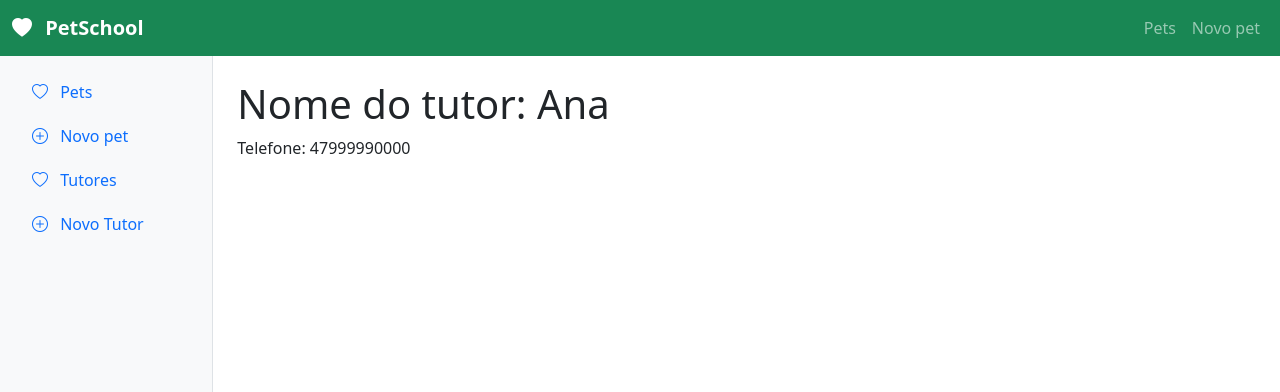
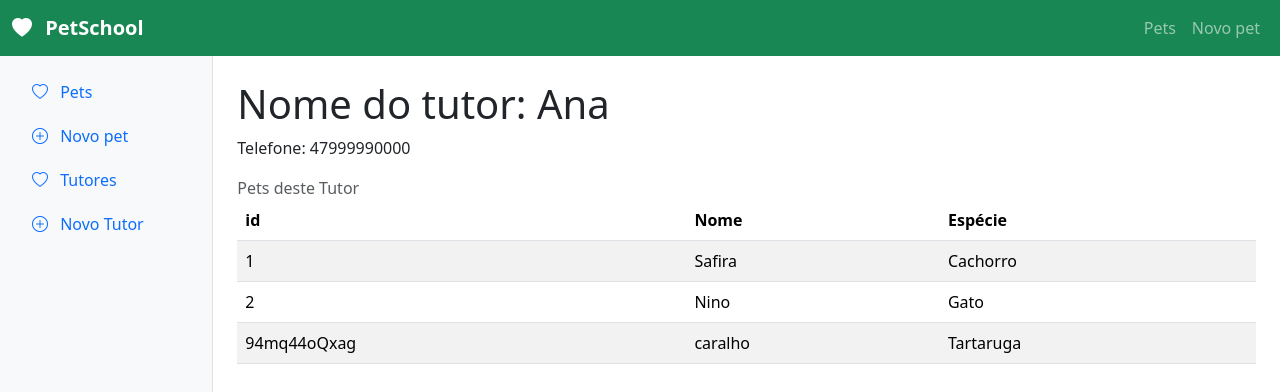
Before and after one commit to kellermannclara/hotel-bom-pra-cachorro, a Vue app: page /tutores/1 in a window 1280 px wide. Shown: the top 392 px of the page. Built offline with nearby package versions, Linux system fonts and the light colour scheme; data requests are answered from the project's data file.

Commit message:
t aaprecendo os pets dos tutpores

```diff
--- a/db.json
+++ b/db.json
@@ -9,6 +9,11 @@
       "id": "2",
       "nome": "Carlos",
       "telefone": "47988880000"
+    },
+    {
+      "nome": "VAISEFUDS",
+      "telefone": "666",
+      "id": "2iYNRAYuE1w"
     }
   ],
   "pets": [
@@ -41,6 +46,18 @@
       "especie": "Gato",
       "tutorId": "2",
       "id": "rug18x6HnCE"
+    },
+    {
+      "nome": "funcioms",
+      "especie": "Tartaruga",
+      "tutorId": "2",
+      "id": "O_ZSoxKpqhI"
+    },
+    {
+      "nome": "novo pet legaç",
+      "especie": "Coelho",
+      "tutorId": "2iYNRAYuE1w",
+      "id": "9OggPO58i24"
     }
   ],
   "$schema": "./node_modules/json-server/schema.json"
--- a/src/views/PetsView.vue
+++ b/src/views/PetsView.vue
@@ -76,8 +76,11 @@ onMounted(carregarDados);
         <td>{{ nomeDoTutor(pet.tutorId) }}</td>
         <td>
           <RouterLink :to="`/pets/${pet.id}`">Vizualizar</RouterLink>
+        </td>
+        <td>
           <button class="btn btn-danger" @click="excluirPet(pet.id)">Excluir</button>
         </td>
+
       </tr>
     </tbody>
   </table>
--- a/src/views/TutorDetalhesView.vue
+++ b/src/views/TutorDetalhesView.vue
@@ -2,9 +2,13 @@
 import { onMounted, ref } from 'vue';
 import { useRoute } from 'vue-router';
 
+//chamando meu rounter
+
 const route = useRoute();
 const API_URL = 'http://localhost:3000';
 const tutor = ref(null);
+const pets = ref([]);
+const petTutor = ref([]);
 
 async function carregar() {
   const idTutor = route.params.id;
@@ -14,6 +18,14 @@ async function carregar() {
   tutor.value = await respostaTutor.json();
   console.log('tutor', tutor.value);
 
+  const respostaPets = await fetch(`${API_URL}/pets`);
+  pets.value = await respostaPets.json();
+
+  for (const pet of pets.value) {
+        if (pet.tutorId === tutor.value.id) {
+            petTutor.value.push(pet);
+        }
+    }
 }
 
 onMounted(carregar);
@@ -26,6 +38,32 @@ onMounted(carregar);
 
   <section v-else>
     <h1>Nome do tutor: {{ tutor.nome }}</h1>
-    <p> Telefone: {{ tutor.telefone }}</p>
+    <p>Telefone: {{ tutor.telefone }}</p>
+
+    <div>
+      <p class="text-body-secondary mb-0" >Pets deste Tutor</p>
+
+      <div>
+        <table class="table table-striped table-hover">
+          <thead>
+            <tr>
+              <th>id</th>
+              <th>Nome</th>
+              <th>Espécie</th>
+            </tr>
+          </thead>
+          <tbody>
+            <tr
+              v-for="pet in petTutor"
+              :key="pet.id"
+            >
+              <td>{{ pet.id }}</td>
+              <td>{{ pet.nome }}</td>
+              <td>{{ pet.especie }}</td>
+            </tr>
+          </tbody>
+        </table>
+      </div>
+    </div>
   </section>
 </template>
--- a/src/views/TutoresView.vue
+++ b/src/views/TutoresView.vue
@@ -30,9 +30,9 @@ onMounted(carregarDados);
 
 <template>
      <header class="mb-4">
-    <h1 class="text-2xl font-bold">Listagem de Pets</h1>
+    <h1 class="text-2xl font-bold">Listagem de Tutores</h1>
     <p class="text-body-secondary mb-0">
-      Listagem de Tutores
+      Listagem de Tutores Cadastados no Sistema
     </p>
   </header>
 
@@ -54,6 +54,8 @@ onMounted(carregarDados);
         <td>{{ tutor.telefone }}</td>
         <td>
           <RouterLink :to="`/tutores/${tutor.id}`">Vizualizar</RouterLink>
+        </td>
+        <td>
           <button class="btn btn-danger" @click="excluirPet(tutor.id)">Excluir</button>
         </td>
       </tr>
```
